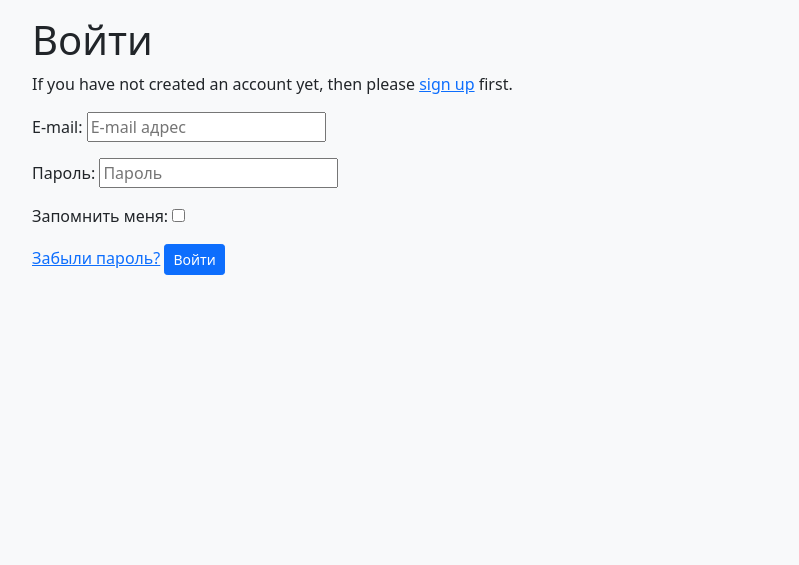
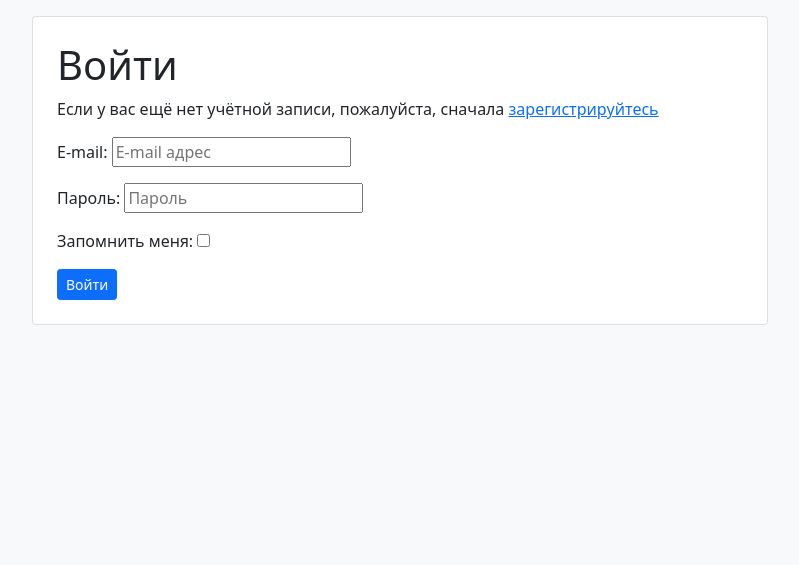
Before and after one commit to kimgoesflying/django-message-board, a Django app: page /accounts/login/ in a window 1280 px wide. Shown: the part 56-621 px from the top of the page, without its empty margins (240-1039 px from the left). Run offline with Django 4.2, Linux system fonts and the light colour scheme; some libraries are stand-ins or nearby versions.

Commit message:
allauth mail

```diff
--- a/templates/account/login.html
+++ b/templates/account/login.html
@@ -1,21 +1,21 @@
 {% extends "account/base.html" %}
-
-{% load i18n %}
-{% block title %}{% trans "Sign In" %}{% endblock %}
 
 {% block content %}
 
-<h1>{% trans "Sign In" %}</h1>
-<p>{% blocktrans %}If you have not created an account yet, then please
-  <a href="{{ signup_url }}">sign up</a> first.{% endblocktrans %}</p>
+<div class="card mb-4 ">
+  <div class="card-body p-4">
+    <h1>Войти</h1>
+    <p>Если у вас ещё нет учётной записи, пожалуйста, сначала
+    <a href="{{ signup_url }}"> зарегистрируйтесь</a></p>
+
     <form class="login" method="POST" action="{% url 'account_login' %}">
       {% csrf_token %}
       {{ form.as_p }}
       {% if redirect_field_value %}
         <input class="" type="hidden" name="{{ redirect_field_name }}" value="{{ redirect_field_value }}" />
       {% endif %}
-  <a class="button secondaryAction" href="{% url 'account_reset_password' %}">{% trans "Forgot Password?" %}</a>
-  <button class="primaryAction btn btn-primary btn-sm" type="submit">{% trans "Sign In" %}</button>
+      <button class="primaryAction btn btn-primary btn-sm" type="submit">Войти</button>
     </form>
-
+  </div>
+</div>
 {% endblock %}
```
Also changed, not shown: MessageBoard/settings.py (+12 -1 lines), posts/models.py (+11 -0 lines), templates/account/signup.html (+8 -6 lines), db.sqlite3. Lines whose indentation alone changed are shown as unchanged.
